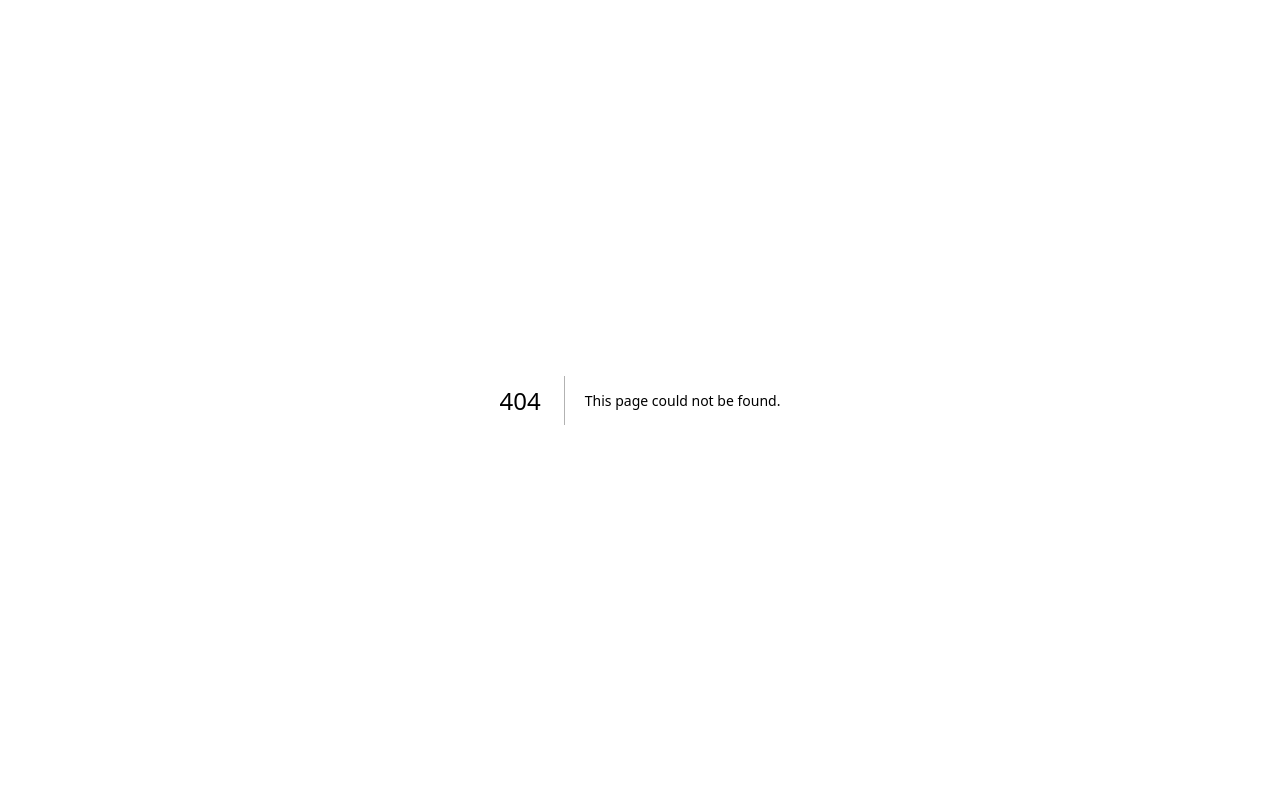
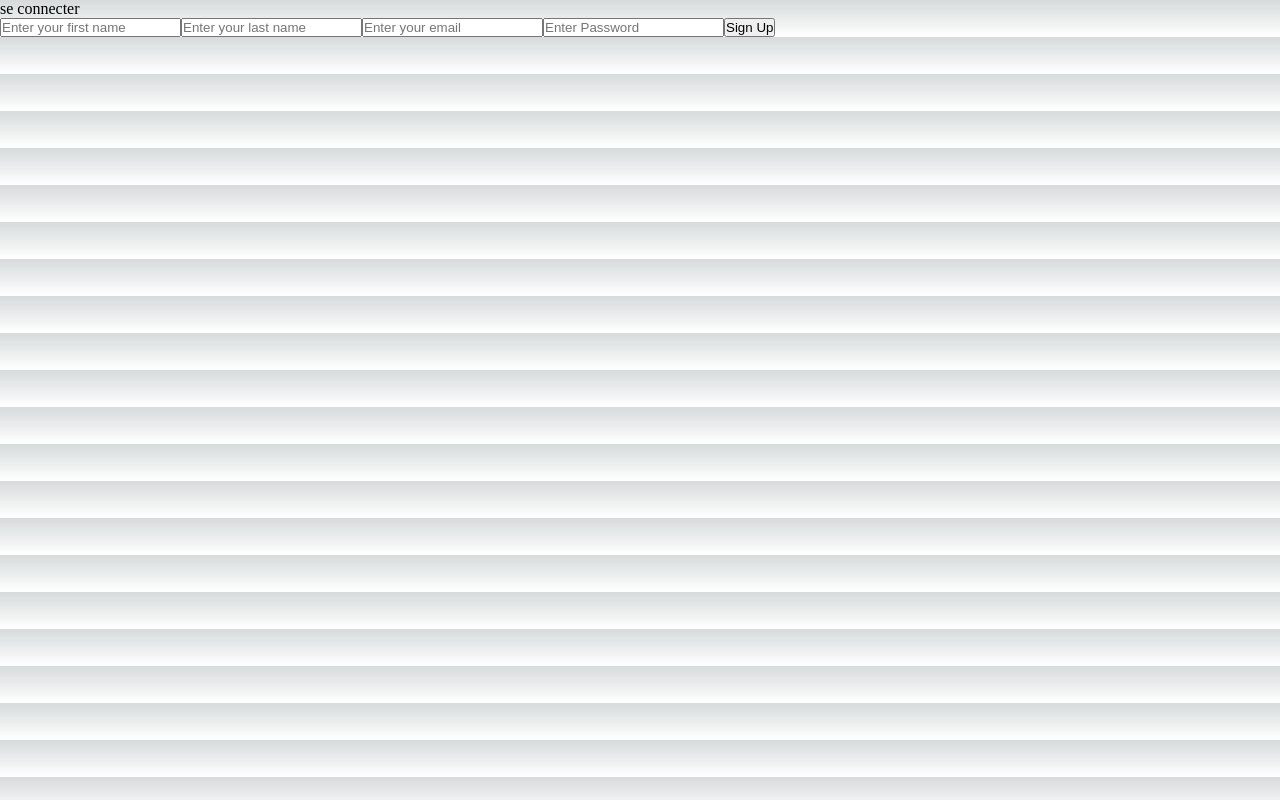
Before and after one commit to Anjara-org/fitness_front, a Next.js app: page /components/signUp in a window 1280 px wide. Before the commit this address had no page. Built offline with nearby package versions, Linux system fonts and the light colour scheme.

Commit message:
feat: add sign up

```diff
--- a/src/components/login.jsx
+++ b/src/pages/components/login/index.jsx
@@ -1,4 +1,7 @@
+import { useRouter } from "next/router"
+
 export default function Login(){
+    const signUp = useRouter()
     return(
         <div>
             se connecter
@@ -6,6 +9,7 @@ export default function Login(){
                 <input type="text" placeholder="Enter your email adress" name="email" required/>
                 <input type="password" placeholder="Enter Password" name="psw" required />
                 <button type="submit">Login</button>
+                <button type="submit" onClick={()=> signUp.push("/components/signUp")} >Sign Up</button>
             </div>
         </div>
     )
--- /dev/null
+++ b/src/pages/components/signUp/index.jsx
@@ -0,0 +1,14 @@
+export default function SignUp(){
+    return(
+        <div>
+            se connecter
+            <div>
+                <input type="text" placeholder="Enter your first name" name="First name" required/>
+                <input type="text" placeholder="Enter your last name" name="Last name" required/>
+                <input type="text" placeholder="Enter your email" name="email" required/>
+                <input type="password" placeholder="Enter Password" name="psw" required />
+                <button type="submit">Sign Up</button>
+            </div>
+        </div>
+    )
+}
```
Also changed, not shown: src/components/signUp.jsx (deleted).
